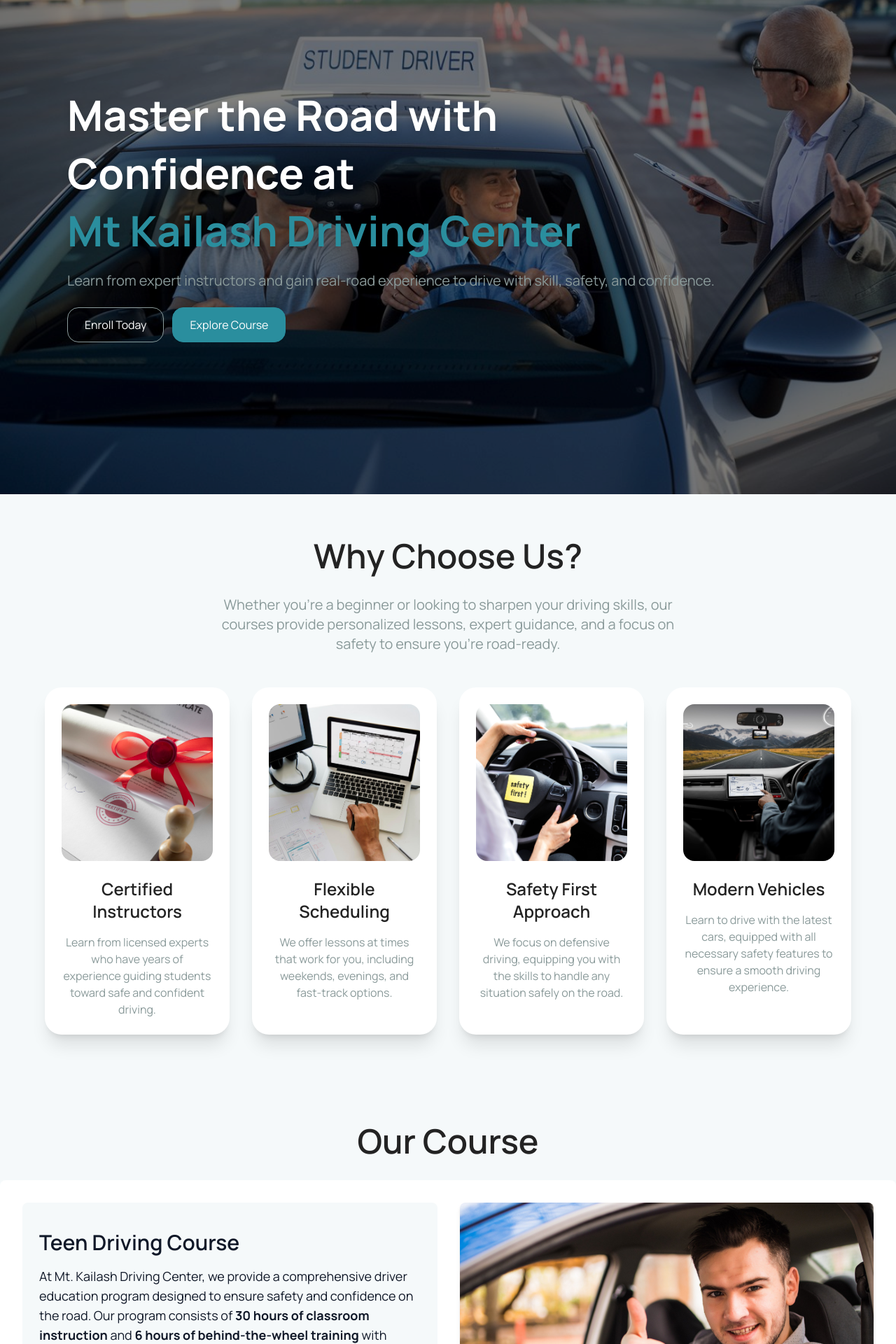
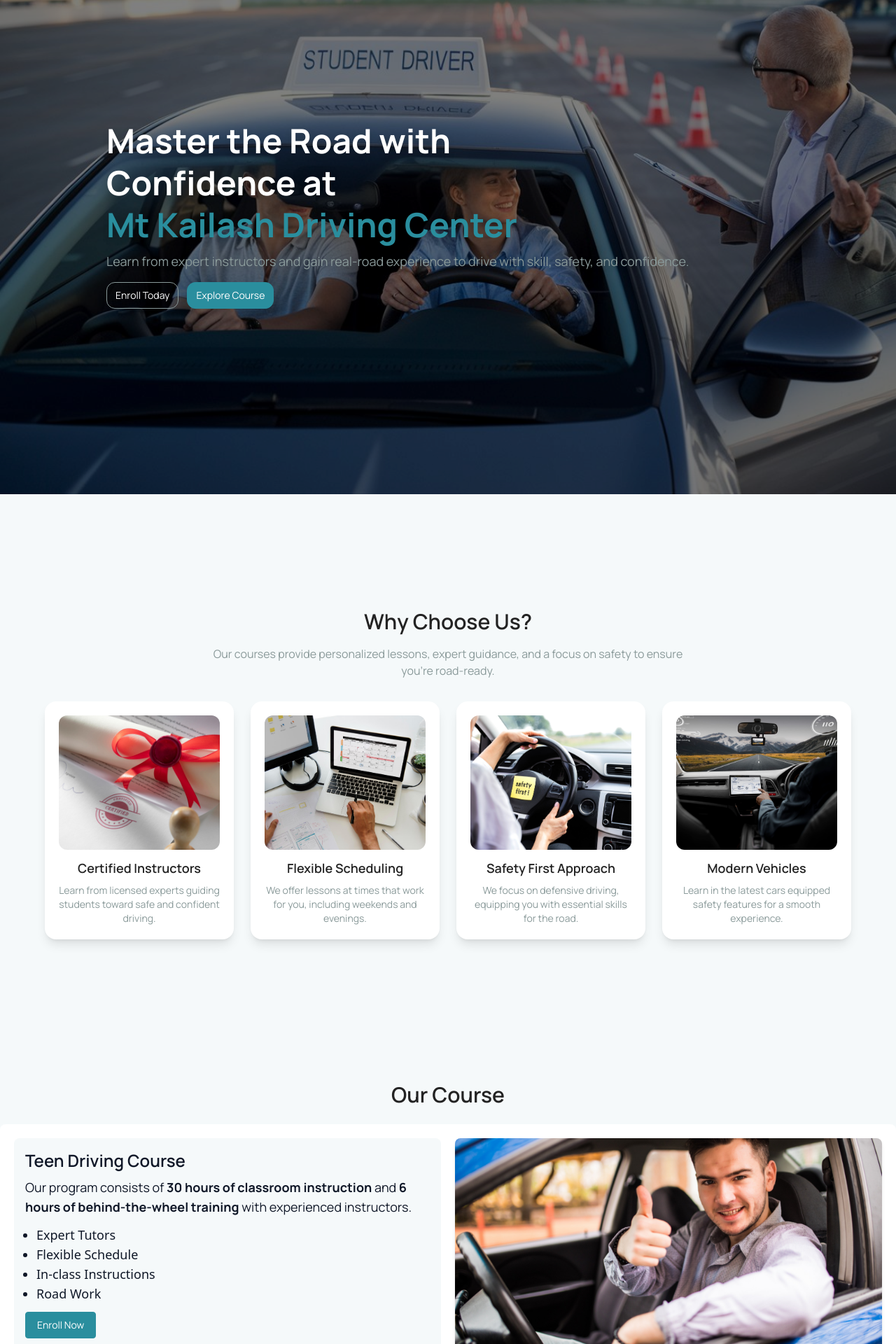
Before and after one commit to Ronas1zz4/mt-kailash-driving, a React (Vite) app in the folder frontend/: page / in a window 1280 px wide. Shown: the part 94-2014 px from the top of the page at 70% size. Built offline with nearby package versions, Linux system fonts and the light colour scheme.

Commit message:
minor changes

```diff
--- a/frontend/src/pages/Home.jsx
+++ b/frontend/src/pages/Home.jsx
@@ -7,53 +7,42 @@ import Modern from "../assets/modern.jpg";
 import Adult from "../assets/adult.jpg";
 import { Link } from "react-router";
 
-// Reusable Card Component for the benefits and driving courses
 const Card = memo(({ imgSrc, title, description }) => (
-  <div className="relative flex flex-col items-center bg-white p-6 rounded-3xl shadow-xl hover:shadow-2xl transition-transform transform hover:scale-105">
+  <div className="relative flex flex-col items-center bg-white p-4 sm:p-5 rounded-2xl shadow-lg hover:shadow-xl transition-transform transform hover:scale-105 w-full max-w-xs">
     <img
       src={imgSrc}
       alt={title}
-      className="w-full h-56 object-cover rounded-2xl mb-6"
+      className="w-full h-40 sm:h-44 md:h-48 object-cover rounded-xl mb-3"
     />
-    <h3 className="text-2xl font-primary font-semibold text-[var(--color-text)] mb-4">
+    <h3 className="text-base sm:text-lg font-primary font-semibold text-[var(--color-text)] mb-2">
       {title}
     </h3>
-    <p className="text-[var(--color-secondary-text)] font-primary">
+    <p className="text-xs sm:text-sm text-[var(--color-secondary-text)] font-primary text-center">
       {description}
     </p>
   </div>
 ));
 
-// Hero Section
 const HeroSection = () => (
-  <section className="relative w-full h-screen flex items-center bg-[var(--color-light)] px-6 md:px-12">
+  <section className="relative w-full h-screen flex items-center bg-[var(--color-light)] px-4 sm:px-8 md:px-12">
     <div
       className="absolute inset-0 bg-cover bg-left brightness-50"
       style={{ backgroundImage: `url(${Driving})` }}
     ></div>
-
-    <div className="relative w-full max-w-6xl mx-auto text-left px-4 md:px-8">
-      <h1 className="text-4xl md:text-5xl lg:text-6xl font-primary font-bold text-white drop-shadow-lg leading-snug">
+    <div className="relative w-full max-w-5xl mx-auto text-left px-3 md:px-6">
+      <h1 className="text-3xl sm:text-4xl md:text-5xl font-primary font-bold text-white drop-shadow-lg leading-tight">
         Master the Road with <br /> Confidence at
         <br /> <span className="text-dark"> Mt Kailash Driving Center</span>
       </h1>
-      <p className="text-base md:text-lg lg:text-xl text-[var(--color-secondary-text)] mt-4 font-primary drop-shadow-lg">
+      <p className="text-sm sm:text-base md:text-lg text-[var(--color-secondary-text)] mt-2 font-primary drop-shadow-md">
         Learn from expert instructors and gain real-road experience to drive
         with skill, safety, and confidence.
       </p>
-
-      {/* CTA Buttons */}
-      <div className="mt-6 flex flex-wrap gap-3">
-        <button
-          type="button"
-          className="border border-[var(--color-secondary-text)] hover:bg-[var(--color-dark)] hover:border-[var(--color-dark)] text-white hover:text-white px-3 md:px-6 py-2 md:py-3 rounded-2xl text-xs sm:text-sm md:text-base font-primary transition"
-        >
+      <div className="mt-4 flex flex-wrap gap-2 sm:gap-3 justify-center sm:justify-start">
+        <button className="border border-[var(--color-secondary-text)] hover:bg-[var(--color-dark)] hover:border-[var(--color-dark)] text-white px-3 py-2 rounded-xl text-xs sm:text-sm font-primary transition">
           Enroll Today
         </button>
-        <button
-          type="button"
-          className="bg-[var(--color-dark)] px-3 md:px-6 py-2 md:py-3 rounded-2xl hover:bg-transparent border border-[var(--color-dark)] hover:border-[var(--color-secondary-text)] text-white text-xs sm:text-sm md:text-base font-primary transition"
-        >
+        <button className="bg-[var(--color-dark)] px-3 py-2 rounded-xl hover:bg-transparent border border-[var(--color-dark)] hover:border-[var(--color-secondary-text)] text-white text-xs sm:text-sm font-primary transition">
           Explore Course
         </button>
       </div>
@@ -61,89 +50,76 @@ const HeroSection = () => (
   </section>
 );
 
-// Why Choose Us Section
 const WhyChooseUsSection = () => (
-  <section className="relative py-16 bg-[var(--color-light)] min-h-screen flex justify-center items-center">
-    <div className="container mx-auto text-center px-6 md:px-12">
-      <h2 className="text-3xl sm:text-4xl lg:text-5xl font-primary font-semibold text-[var(--color-text)] mb-6 sm:mb-8">
+  <section className="relative py-10 bg-[var(--color-light)] flex justify-center items-center min-h-screen lg:min-h-[100vh]">
+    <div className="container mx-auto text-center px-4 sm:px-6">
+      <h2 className="text-xl sm:text-2xl md:text-3xl font-primary font-semibold text-[var(--color-text)] mb-4">
         Why Choose Us?
       </h2>
-      <p className="text-base sm:text-lg lg:text-xl text-[var(--color-secondary-text)] mb-8 sm:mb-12 max-w-2xl mx-auto font-primary">
-        Whether you're a beginner or looking to sharpen your driving skills, our
-        courses provide personalized lessons, expert guidance, and a focus on
-        safety to ensure you’re road-ready.
+      <p className="text-xs sm:text-sm md:text-base text-[var(--color-secondary-text)] mb-6 sm:mb-8 max-w-2xl mx-auto font-primary">
+        Our courses provide personalized lessons, expert guidance, and a focus
+        on safety to ensure you’re road-ready.
       </p>
-
-      {/* Key Benefits Grid */}
-      <div className="grid grid-cols-1 sm:grid-cols-2 lg:grid-cols-4 gap-6 sm:gap-8 px-4">
+      <div className="grid grid-cols-1 sm:grid-cols-2 md:grid-cols-2 lg:grid-cols-4 gap-4 sm:gap-6 justify-center items-center max-w-6xl mx-auto">
         <Card
           imgSrc={Certified}
           title="Certified Instructors"
-          description="Learn from licensed experts who have years of experience guiding students toward safe and confident driving."
+          description="Learn from licensed experts guiding students toward safe and confident driving."
         />
         <Card
           imgSrc={Flexible}
           title="Flexible Scheduling"
-          description="We offer lessons at times that work for you, including weekends, evenings, and fast-track options."
+          description="We offer lessons at times that work for you, including weekends and evenings."
         />
         <Card
           imgSrc={Safety}
           title="Safety First Approach"
-          description="We focus on defensive driving, equipping you with the skills to handle any situation safely on the road."
+          description="We focus on defensive driving, equipping you with essential skills for the road."
         />
         <Card
           imgSrc={Modern}
           title="Modern Vehicles"
-          description="Learn to drive with the latest cars, equipped with all necessary safety features to ensure a smooth driving experience."
+          description="Learn in the latest cars equipped safety features for a smooth experience."
         />
       </div>
     </div>
   </section>
 );
 
-// Driving Courses Section
 const DrivingCoursesSection = () => (
-  <section className="py-16">
+  <section className="py-10">
     <div className="container mx-auto text-center">
-      <h2 className="text-3xl sm:text-4xl lg:text-5xl font-primary font-semibold text-[var(--color-text)] mb-10 sm:mb-8">
+      <h2 className="text-xl sm:text-2xl md:text-3xl font-primary font-semibold text-[var(--color-text)] mb-6">
         Our Course
       </h2>
-
-      {/* Driving Course Section */}
-      <div className="flex flex-col md:flex-row justify-between bg-white rounded-lg p-8 mb-12 gap-8">
-        {/* Text Content Section */}
-        <div className="w-full md:w-1/2 p-8 md:p-6 text-gray-900 rounded-lg flex flex-col text-left justify-center bg-[var(--color-light)]">
-          <h3 className="text-xl sm:text-2xl md:text-3xl font-primary font-semibold mb-4">
+      <div className="flex flex-col md:flex-row justify-between bg-white rounded-lg p-5 gap-5">
+        <div className="w-full md:w-1/2 text-gray-900 text-left bg-[var(--color-light)] p-4 rounded-lg">
+          <h3 className="text-lg sm:text-xl md:text-2xl font-primary font-semibold mb-2">
             Teen Driving Course
           </h3>
-          <p className="text-sm sm:text-base md:text-lg mb-4 md:mb-6 font-primary">
-            At Mt. Kailash Driving Center, we provide a comprehensive driver
-            education program designed to ensure safety and confidence on the
-            road. Our program consists of{" "}
-            <strong>30 hours of classroom instruction</strong> and{" "}
-            <strong>6 hours of behind-the-wheel training</strong> with
-            experienced instructors. Join us to start your journey toward safe
-            and responsible driving!
+          <p className="text-sm sm:text-base md:text-lg mb-3 font-primary">
+            Our program consists of{" "}
+            <strong>30 hours of classroom instruction</strong> and
+            <strong> 6 hours of behind-the-wheel training</strong> with
+            experienced instructors.
           </p>
-          <ul className="text-sm sm:text-base md:text-lg mb-4 md:mb-6 font-primary list-disc pl-6">
+          <ul className="text-sm sm:text-base md:text-lg mb-3 list-disc pl-4">
             <li>Expert Tutors</li>
             <li>Flexible Schedule</li>
             <li>In-class Instructions</li>
             <li>Road Work</li>
           </ul>
           <Link to="/schedule">
-            <button className="bg-dark px-6 py-2 rounded hover:bg-transparent hover:text-text border border-dark hover:border-secondary-text text-white text-sm md:text-base font-primary">
+            <button className="bg-dark px-4 py-2 rounded hover:bg-transparent hover:text-text border border-dark hover:border-secondary-text text-white text-sm font-primary">
               Enroll Now
             </button>
           </Link>
         </div>
-
-        {/* Image Section */}
-        <div className="relative w-full md:w-1/2 mt-8 md:mt-0">
+        <div className="relative w-full md:w-1/2">
           <img
             src={Adult}
             alt="Teen Driving Course"
-            className="w-full h-auto md:h-[500px] object-cover rounded-lg shadow-md"
+            className="w-full h-auto md:h-[320px] object-cover rounded-lg shadow-md"
             loading="lazy"
           />
         </div>
@@ -151,7 +127,6 @@ const DrivingCoursesSection = () => (
     </div>
   </section>
 );
-
 
 const Home = () => {
   return (
```
